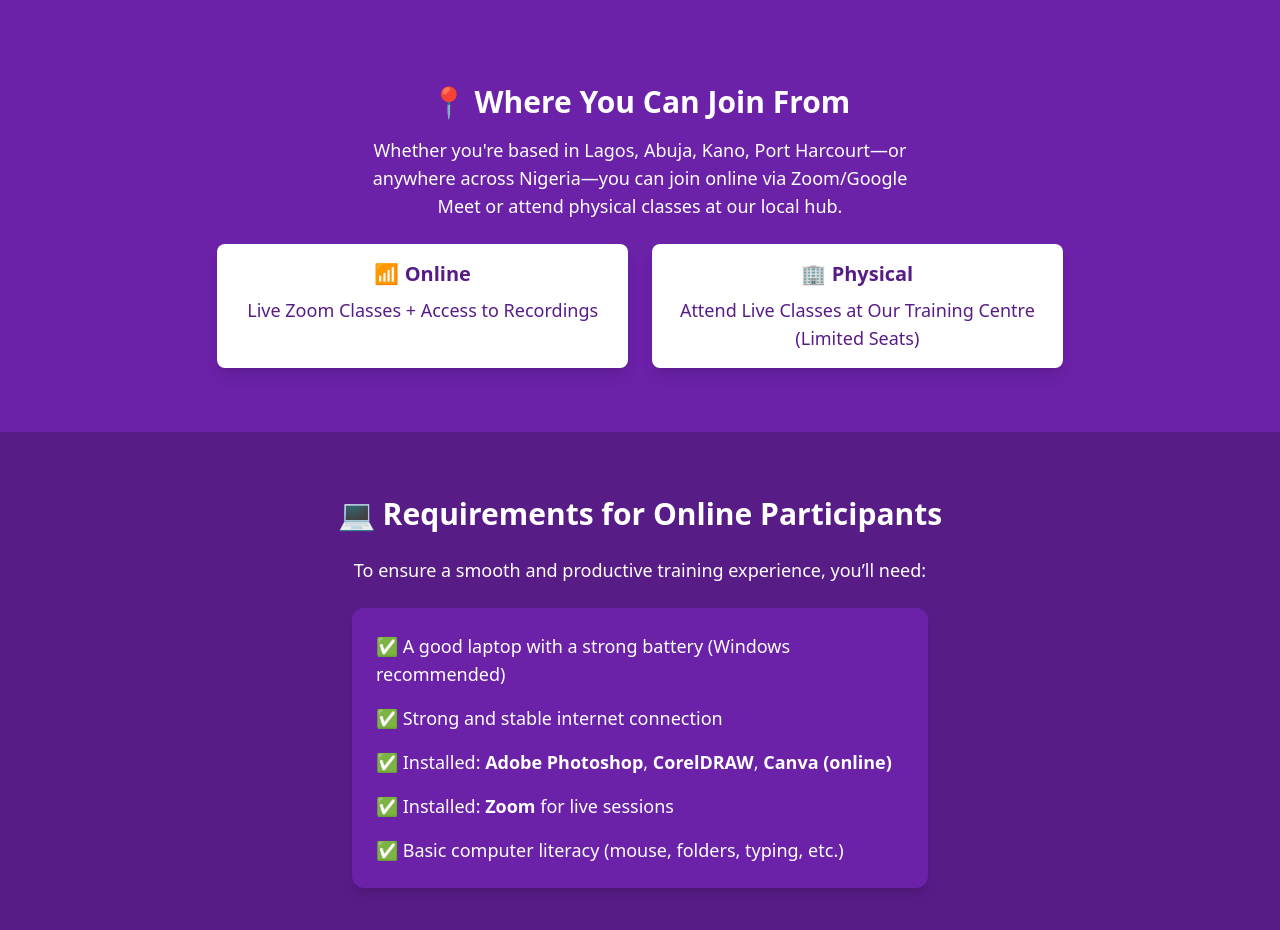
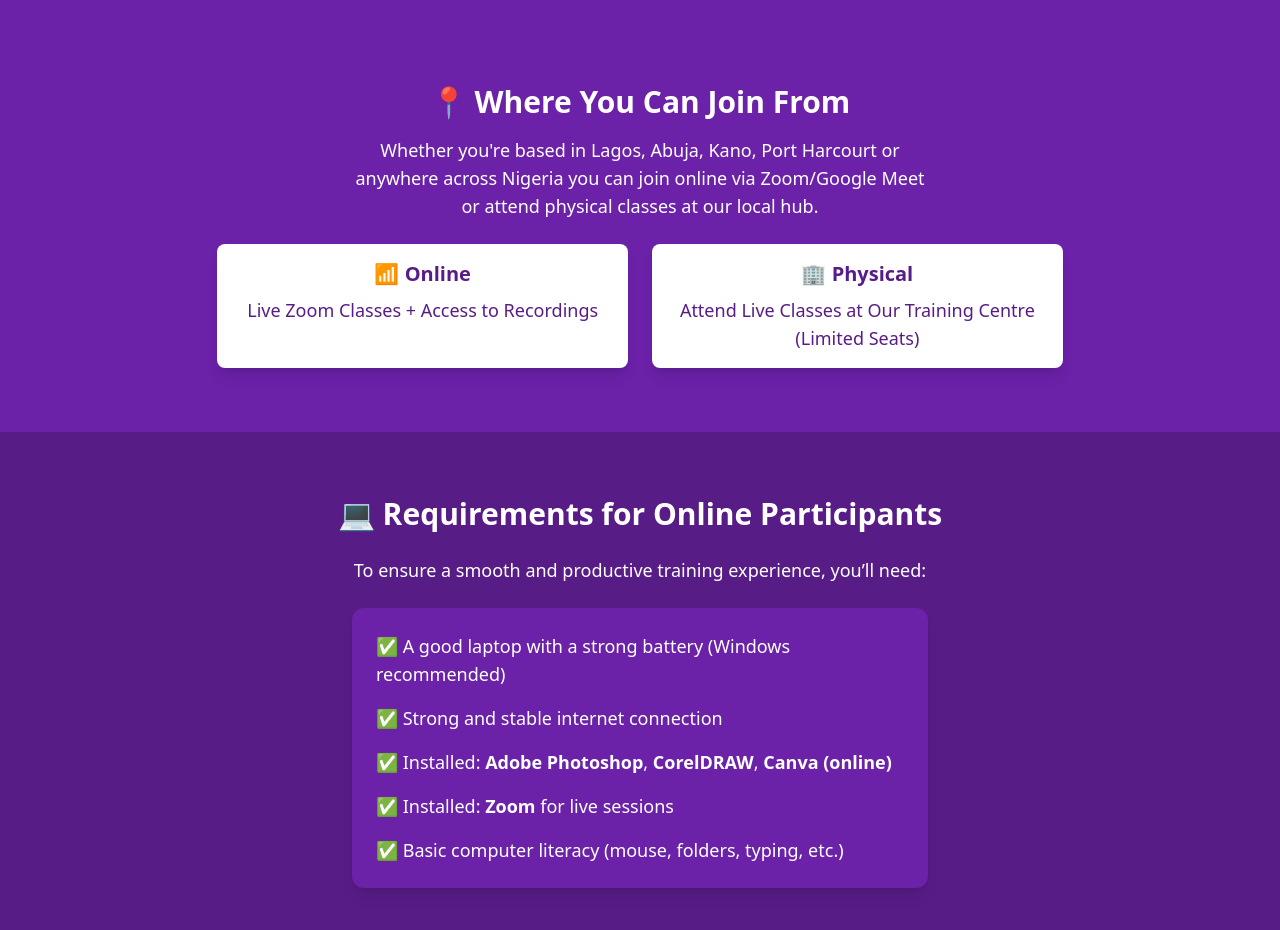
Before and after one commit to 3lmusty/Designpath, a plain HTML site: page index.html in a window 1280 px wide. Shown: the part 1780-2710 px from the top of the page. Drawn offline with nearby package versions, Linux system fonts and the light colour scheme.

Commit message:
Update index.html

```diff
--- a/index.html
+++ b/index.html
@@ -59,7 +59,7 @@
   <section class="bg-purple-800 px-6 py-16 text-center">
     <h2 class="text-3xl font-bold mb-4">📍 Where You Can Join From</h2>
     <p class="text-lg max-w-xl mx-auto mb-6">
-      Whether you're based in Lagos, Abuja, Kano, Port Harcourt—or anywhere across Nigeria—you can join online via Zoom/Google Meet or attend physical classes at our local hub.
+      Whether you're based in Lagos, Abuja, Kano, Port Harcourt or anywhere across Nigeria you can join online via Zoom/Google Meet or attend physical classes at our local hub.
     </p>
     <div class="flex flex-col md:flex-row justify-center gap-6 text-lg font-medium">
       <div class="bg-white text-purple-900 px-6 py-4 rounded-lg shadow-lg w-full md:w-1/3">
```
